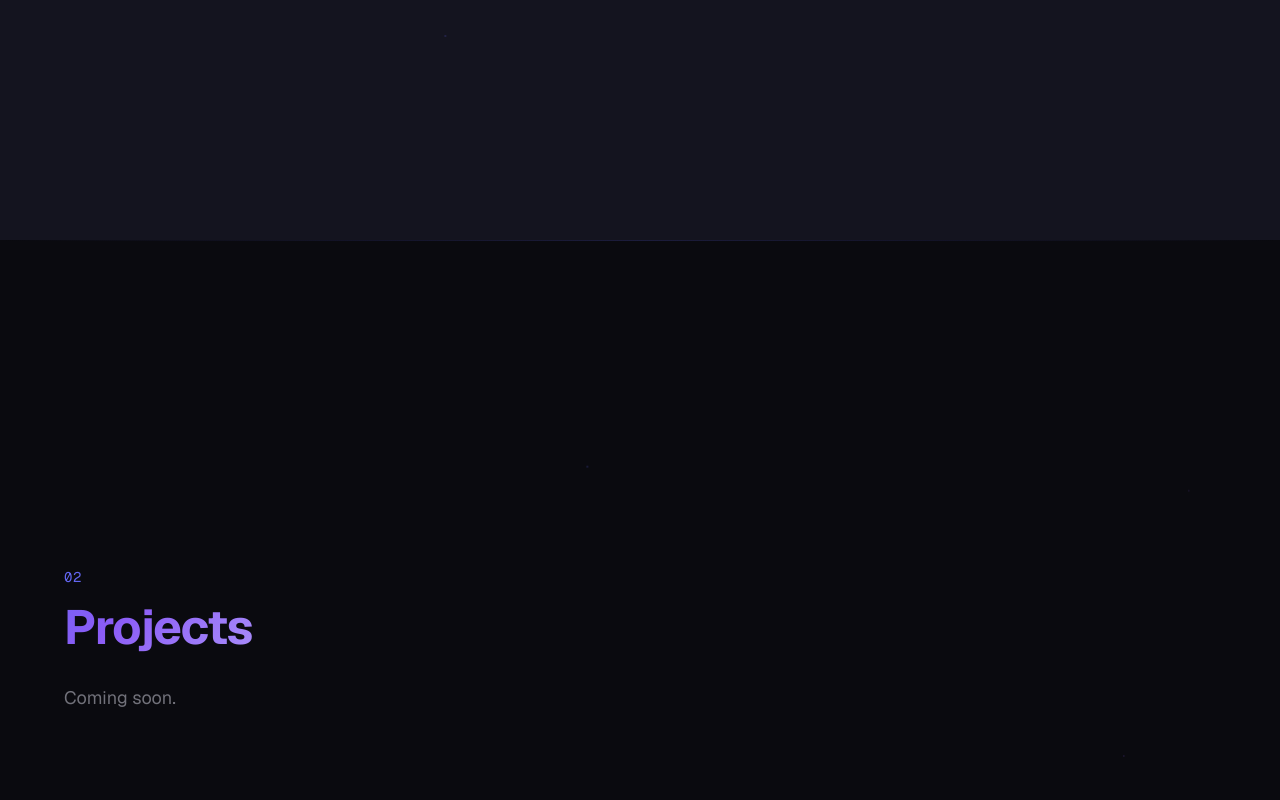
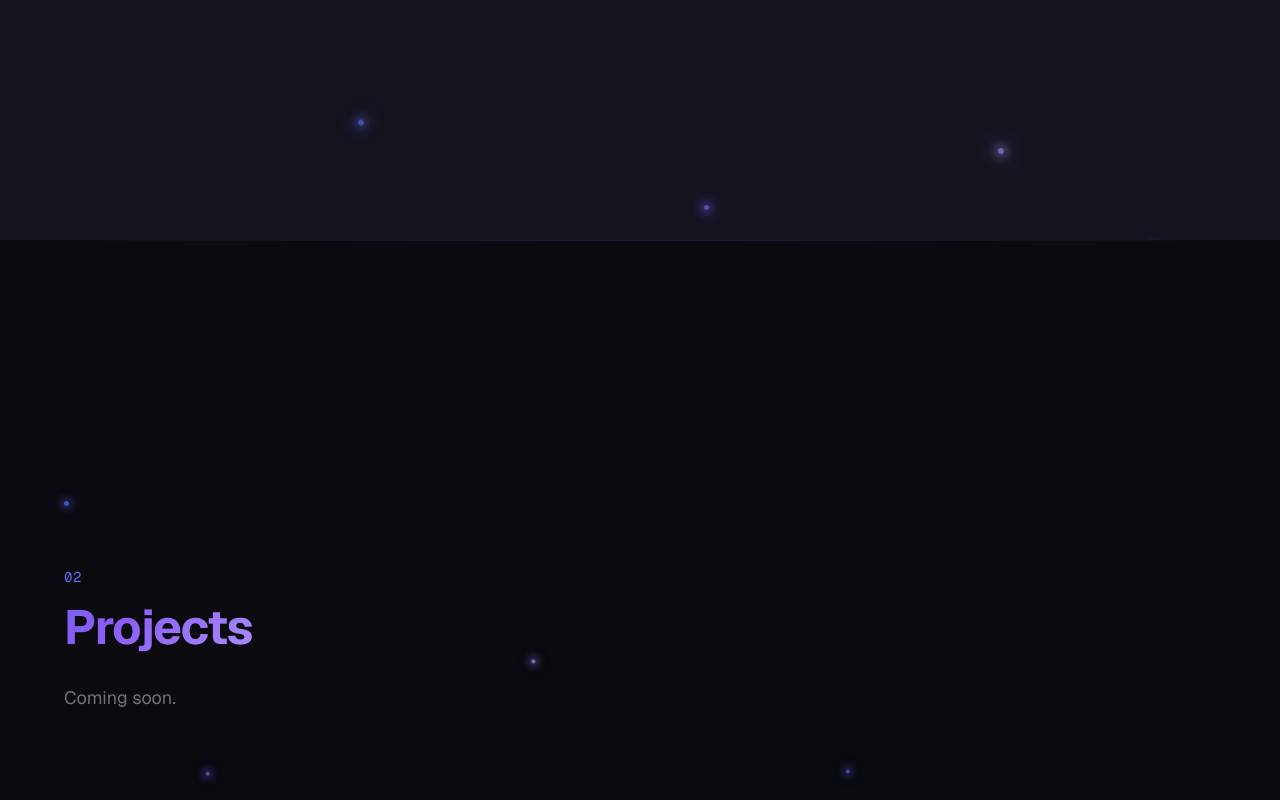
Before and after one commit to oliverwu1024/oliver_web, a Next.js app: page / in a window 1280 px wide. Shown: the part 1360-2160 px from the top of the page. Built offline with nearby package versions, Linux system fonts and the light colour scheme.

Commit message:
animate background

```diff
--- /dev/null
+++ b/app/components/Particles.tsx
@@ -0,0 +1,14 @@
+export default function Particles() {
+  return (
+    <div className="particles-layer">
+      <div className="particle" />
+      <div className="particle" />
+      <div className="particle" />
+      <div className="particle" />
+      <div className="particle" />
+      <div className="particle" />
+      <div className="particle" />
+      <div className="particle" />
+    </div>
+  );
+}
--- a/app/globals.css
+++ b/app/globals.css
@@ -164,54 +164,78 @@ body {
 }
 
 /* Subtle floating particles for section backgrounds */
-@keyframes float-up {
-  0% { transform: translateY(0) translateX(0); opacity: 0; }
-  10% { opacity: 1; }
-  90% { opacity: 1; }
-  100% { transform: translateY(-100vh) translateX(20px); opacity: 0; }
+@keyframes particle-float-1 {
+  0% { transform: translateY(0); opacity: 0; }
+  5% { opacity: 0.9; }
+  50% { opacity: 1; }
+  95% { opacity: 0.9; }
+  100% { transform: translateY(-100vh); opacity: 0; }
 }
 
-@keyframes float-up-drift {
+@keyframes particle-float-2 {
   0% { transform: translateY(0) translateX(0); opacity: 0; }
-  10% { opacity: 1; }
-  90% { opacity: 1; }
-  100% { transform: translateY(-100vh) translateX(-15px); opacity: 0; }
+  5% { opacity: 0.8; }
+  50% { opacity: 1; }
+  95% { opacity: 0.8; }
+  100% { transform: translateY(-100vh) translateX(40px); opacity: 0; }
 }
 
 .section-particles {
   position: relative;
-  overflow: hidden;
 }
 
-.section-particles::before,
-.section-particles::after {
-  content: "";
+.section-particles > .particles-layer {
   position: absolute;
   inset: 0;
+  overflow: hidden;
   pointer-events: none;
 }
 
-.section-particles::before {
-  background-image:
-    radial-gradient(1px 1px at 10% 90%, rgba(99,102,241,0.25) 50%, transparent 50%),
-    radial-gradient(1px 1px at 25% 70%, rgba(139,92,246,0.2) 50%, transparent 50%),
-    radial-gradient(1.5px 1.5px at 45% 85%, rgba(99,102,241,0.18) 50%, transparent 50%),
-    radial-gradient(1px 1px at 65% 95%, rgba(167,139,250,0.22) 50%, transparent 50%),
-    radial-gradient(1px 1px at 80% 75%, rgba(99,102,241,0.2) 50%, transparent 50%),
-    radial-gradient(1.5px 1.5px at 92% 88%, rgba(139,92,246,0.15) 50%, transparent 50%);
-  background-size: 100% 100%;
-  animation: float-up 12s linear infinite;
+.particle {
+  position: absolute;
+  bottom: -10px;
+  border-radius: 50%;
 }
 
-.section-particles::after {
-  background-image:
-    radial-gradient(1px 1px at 15% 80%, rgba(139,92,246,0.2) 50%, transparent 50%),
-    radial-gradient(1.5px 1.5px at 35% 92%, rgba(99,102,241,0.18) 50%, transparent 50%),
-    radial-gradient(1px 1px at 55% 76%, rgba(167,139,250,0.22) 50%, transparent 50%),
-    radial-gradient(1px 1px at 72% 88%, rgba(99,102,241,0.15) 50%, transparent 50%),
-    radial-gradient(1.5px 1.5px at 88% 82%, rgba(139,92,246,0.2) 50%, transparent 50%);
-  background-size: 100% 100%;
-  animation: float-up-drift 16s linear 4s infinite;
+.particle:nth-child(1) {
+  left: 5%; width: 5px; height: 5px; background: rgba(99,102,241,0.8);
+  box-shadow: 0 0 8px 2px rgba(99,102,241,0.5), 0 0 20px 4px rgba(99,102,241,0.2);
+  animation: particle-float-1 10s linear infinite;
+}
+.particle:nth-child(2) {
+  left: 15%; width: 4px; height: 4px; background: rgba(139,92,246,0.8);
+  box-shadow: 0 0 8px 2px rgba(139,92,246,0.5), 0 0 18px 4px rgba(139,92,246,0.2);
+  animation: particle-float-2 14s linear 2s infinite;
+}
+.particle:nth-child(3) {
+  left: 28%; width: 6px; height: 6px; background: rgba(99,102,241,0.7);
+  box-shadow: 0 0 10px 3px rgba(99,102,241,0.5), 0 0 24px 6px rgba(99,102,241,0.2);
+  animation: particle-float-1 18s linear 4s infinite;
+}
+.particle:nth-child(4) {
+  left: 40%; width: 4px; height: 4px; background: rgba(167,139,250,0.85);
+  box-shadow: 0 0 8px 2px rgba(167,139,250,0.5), 0 0 18px 4px rgba(167,139,250,0.2);
+  animation: particle-float-2 12s linear 1s infinite;
+}
+.particle:nth-child(5) {
+  left: 55%; width: 5px; height: 5px; background: rgba(139,92,246,0.75);
+  box-shadow: 0 0 10px 3px rgba(139,92,246,0.5), 0 0 22px 5px rgba(139,92,246,0.2);
+  animation: particle-float-1 16s linear 6s infinite;
+}
+.particle:nth-child(6) {
+  left: 65%; width: 4px; height: 4px; background: rgba(99,102,241,0.8);
+  box-shadow: 0 0 8px 2px rgba(99,102,241,0.5), 0 0 18px 4px rgba(99,102,241,0.2);
+  animation: particle-float-2 11s linear 3s infinite;
+}
+.particle:nth-child(7) {
+  left: 78%; width: 6px; height: 6px; background: rgba(167,139,250,0.7);
+  box-shadow: 0 0 10px 3px rgba(167,139,250,0.5), 0 0 24px 6px rgba(167,139,250,0.2);
+  animation: particle-float-1 15s linear 5s infinite;
+}
+.particle:nth-child(8) {
+  left: 90%; width: 4px; height: 4px; background: rgba(139,92,246,0.8);
+  box-shadow: 0 0 8px 2px rgba(139,92,246,0.5), 0 0 20px 4px rgba(139,92,246,0.2);
+  animation: particle-float-2 13s linear 7s infinite;
 }
 
 /* Grid pattern */
--- a/app/page.tsx
+++ b/app/page.tsx
@@ -4,6 +4,7 @@ import TimeSeriesBackground from "./components/TimeSeriesBackground";
 import HeroContent from "./components/HeroContent";
 import NavList from "./components/NavList";
 import ContactForm from "./components/ContactForm";
+import Particles from "./components/Particles";
 
 function PlaneWelcome() {
   return (
@@ -160,6 +161,7 @@ export default function Home() {
 
       {/* 1. About */}
       <section id="about" className="relative min-h-screen flex items-center px-6 bg-surface section-particles">
+        <Particles />
         <div className="absolute inset-x-0 top-0 h-px bg-gradient-to-r from-transparent via-accent/20 to-transparent" />
         <div className="max-w-6xl mx-auto w-full py-24">
           <span className="text-sm font-mono text-accent tracking-wider uppercase mb-4 block">01</span>
@@ -174,6 +176,7 @@ export default function Home() {
 
       {/* 2. Projects */}
       <section id="projects" className="relative min-h-screen flex items-center px-6 bg-background section-particles">
+        <Particles />
         <div className="absolute inset-x-0 top-0 h-px bg-gradient-to-r from-transparent via-accent/20 to-transparent" />
         <div className="max-w-6xl mx-auto w-full py-24">
           <span className="text-sm font-mono text-accent tracking-wider uppercase mb-4 block">02</span>
@@ -188,6 +191,7 @@ export default function Home() {
 
       {/* 3. Skills */}
       <section id="skills" className="relative min-h-screen flex items-center px-6 bg-surface section-particles">
+        <Particles />
         <div className="absolute inset-x-0 top-0 h-px bg-gradient-to-r from-transparent via-accent/20 to-transparent" />
         <div className="max-w-6xl mx-auto w-full py-24">
           <span className="text-sm font-mono text-accent tracking-wider uppercase mb-4 block">03</span>
@@ -202,6 +206,7 @@ export default function Home() {
 
       {/* 4. Resume */}
       <section id="resume" className="relative min-h-screen flex items-center px-6 bg-background section-particles">
+        <Particles />
         <div className="absolute inset-x-0 top-0 h-px bg-gradient-to-r from-transparent via-accent/20 to-transparent" />
         <div className="max-w-6xl mx-auto w-full py-24">
           <span className="text-sm font-mono text-accent tracking-wider uppercase mb-4 block">04</span>
@@ -216,6 +221,7 @@ export default function Home() {
 
       {/* 5. Contact */}
       <section id="contact" className="relative min-h-screen flex items-center px-6 bg-surface section-particles">
+        <Particles />
         <div className="absolute inset-x-0 top-0 h-px bg-gradient-to-r from-transparent via-accent/20 to-transparent" />
         <div className="max-w-6xl mx-auto w-full py-24">
           <span className="text-sm font-mono text-accent tracking-wider uppercase mb-4 block text-center">05</span>
@@ -267,6 +273,7 @@ export default function Home() {
 
       {/* 6. Blog */}
       <section id="blog" className="relative min-h-screen flex items-center px-6 bg-background section-particles">
+        <Particles />
         <div className="absolute inset-x-0 top-0 h-px bg-gradient-to-r from-transparent via-accent/20 to-transparent" />
         <div className="max-w-6xl mx-auto w-full py-24">
           <span className="text-sm font-mono text-accent tracking-wider uppercase mb-4 block">06</span>
```
